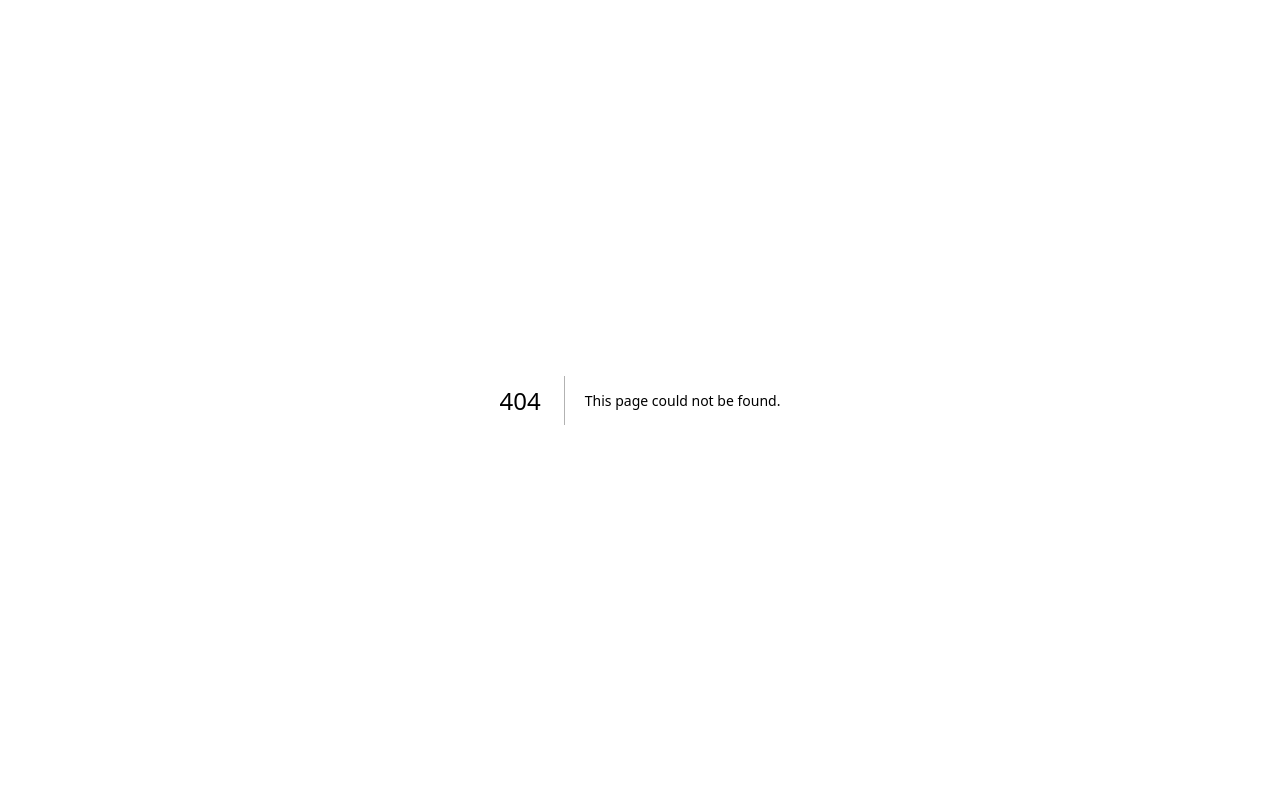
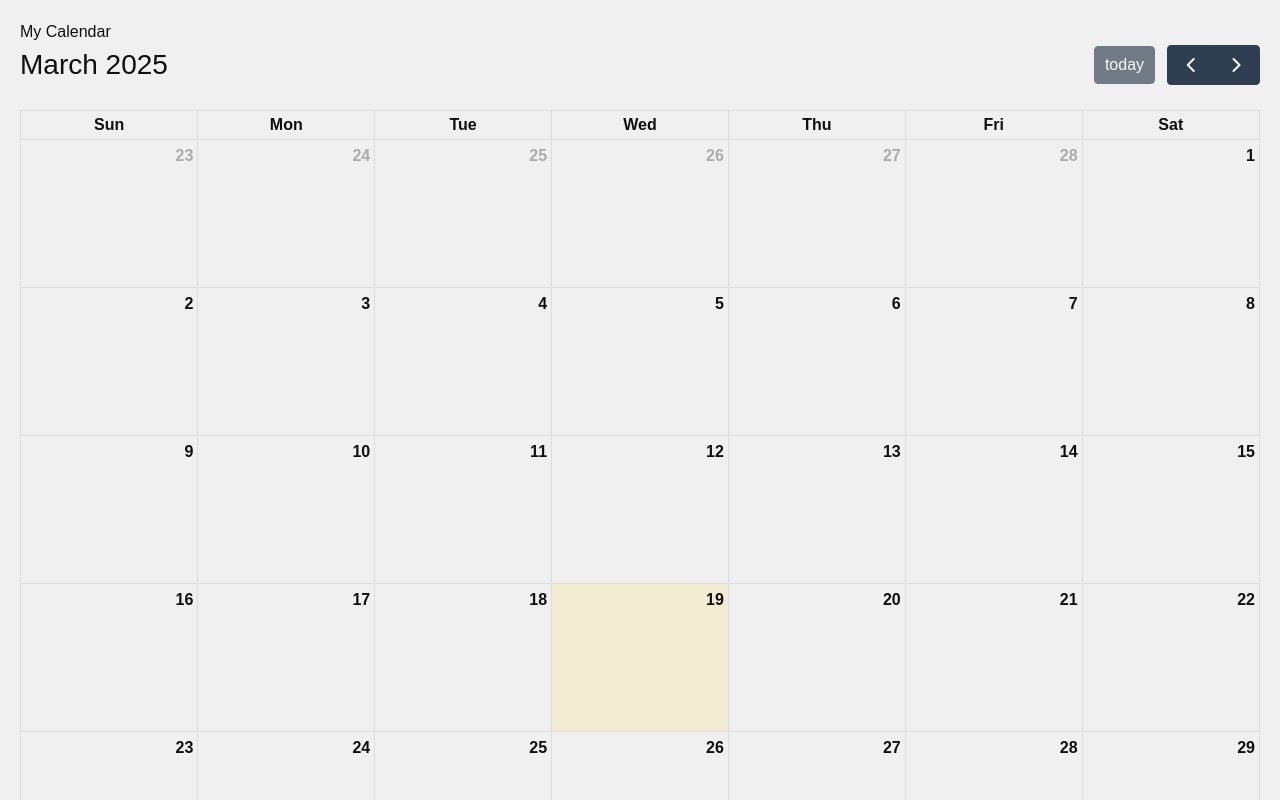
Before and after one commit to n-zngr/Coach, a Next.js app: page /calendar in a window 1280 px wide. Before the commit this address had no page. Shown: the top 800 px of the page. Built offline with nearby package versions, Linux system fonts and the light colour scheme; no server answers.

Commit message:
feat(calendar): implement calendar fullcalendar and the ability to display tasks

```diff
--- /dev/null
+++ b/src/app/calendar/page.tsx
@@ -0,0 +1,116 @@
+"use client";
+
+import { useState, useEffect } from "react";
+import { useRouter } from "next/navigation";
+import FullCalendar from "@fullcalendar/react";
+import dayGridPlugin from "@fullcalendar/daygrid";
+import interactionPlugin, { DateClickArg } from "@fullcalendar/interaction";
+
+interface Task {
+    _id: string;
+    date: string; // expected format: "YYYY-MM-DD"
+    status: "planned" | "in progress" | "complete";
+}
+
+export default function CalendarPage() {
+    const router = useRouter();
+    const [tasks, setTasks] = useState<Task[]>([]);
+
+    // Fetch tasks from the /api/todos endpoint
+    useEffect(() => {
+        async function fetchTasks() {
+            try {
+                const res = await fetch("/api/todos");
+                if (!res.ok) {
+                    console.error("Failed to fetch tasks");
+                    return;
+                }
+                const data: Task[] = await res.json();
+                console.log("Fetched tasks:", data);
+                setTasks(data);
+            } catch (error) {
+                console.error("Error fetching tasks:", error);
+            }
+        }
+        fetchTasks();
+    }, []);
+
+    // When a date is clicked, redirect to the todos page for that date
+    const handleDateClick = (arg: DateClickArg) => {
+        const dateStr = arg.date.toISOString().split("T")[0];
+        router.push(`/todos/${dateStr}`);
+    };
+
+    // Render day cell content with day number and colored dots.
+    // Filter tasks client-side based on the cell date.
+    const renderDayCellContent = (arg: { date: Date }) => {
+        const dayNumber = arg.date.getDate();
+        const dayString = arg.date.toISOString().split("T")[0];
+        const tasksForDay = tasks.filter((task) => task.date === dayString);
+        const plannedCount = tasksForDay.filter((t) => t.status === "planned").length;
+        const inProgressCount = tasksForDay.filter((t) => t.status === "in progress").length;
+        const completeCount = tasksForDay.filter((t) => t.status === "complete").length;
+
+        return (
+            <div>
+                <div style={{ fontWeight: "bold", textAlign: "center" }}>
+                    {dayNumber}
+                </div>
+                <div
+                    style={{
+                        display: "flex",
+                        justifyContent: "center",
+                        gap: "2px",
+                        marginTop: "2px",
+                    }}
+                >
+                    {plannedCount > 0 && (
+                        <span
+                            style={{
+                                width: "8px",
+                                height: "8px",
+                                backgroundColor: "red",
+                                borderRadius: "50%",
+                            }}
+                            title={`${plannedCount} planned task${plannedCount > 1 ? "s" : ""}`}
+                        />
+                    )}
+                    {inProgressCount > 0 && (
+                        <span
+                            style={{
+                                width: "8px",
+                                height: "8px",
+                                backgroundColor: "orange",
+                                borderRadius: "50%",
+                            }}
+                            title={`${inProgressCount} task${inProgressCount > 1 ? "s" : ""} in progress`}
+                        />
+                    )}
+                    {completeCount > 0 && (
+                        <span
+                            style={{
+                                width: "8px",
+                                height: "8px",
+                                backgroundColor: "green",
+                                borderRadius: "50%",
+                            }}
+                            title={`${completeCount} completed task${completeCount > 1 ? "s" : ""}`}
+                        />
+                    )}
+                </div>
+            </div>
+        );
+    };
+
+    return (
+        <div style={{ padding: "20px" }}>
+            <h1>My Calendar</h1>
+            <FullCalendar
+                plugins={[dayGridPlugin, interactionPlugin]}
+                initialView="dayGridMonth"
+                dateClick={handleDateClick}
+                dayCellContent={renderDayCellContent}
+            />
+        </div>
+    );
+}
```
